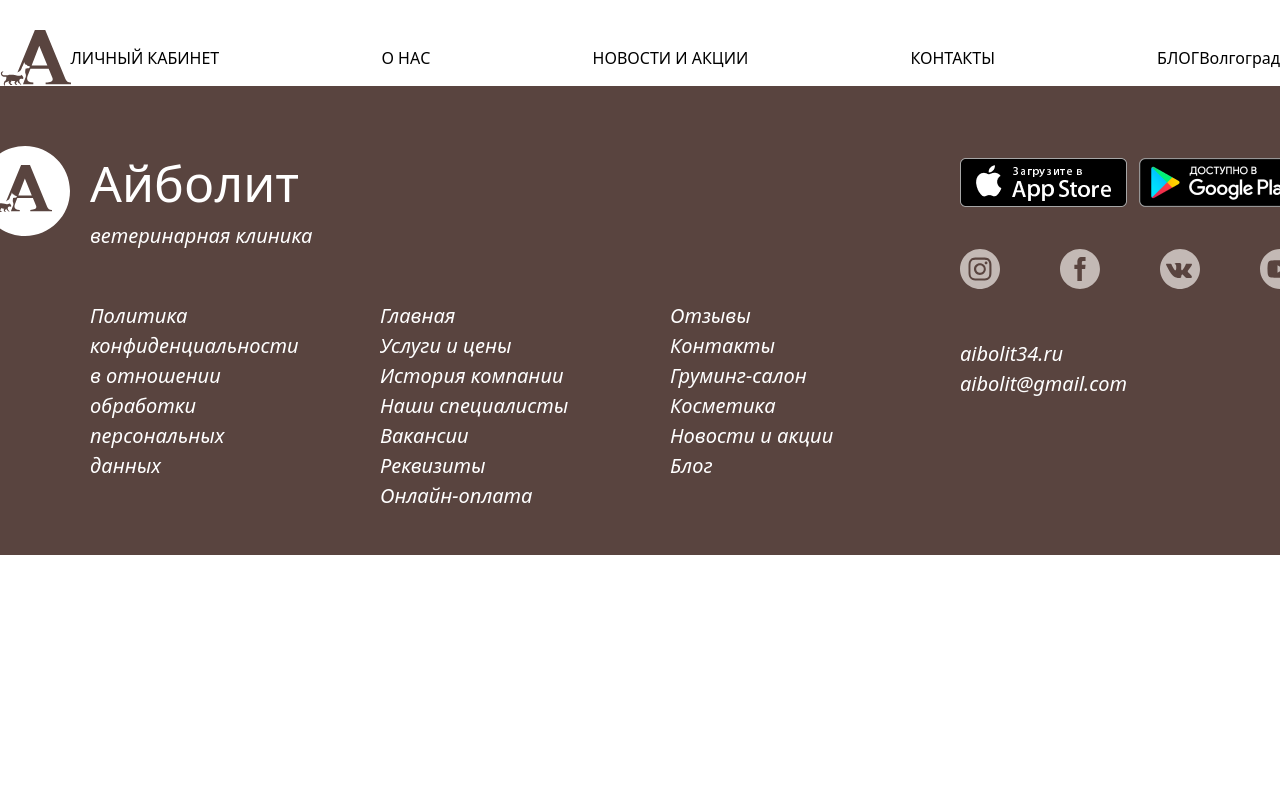
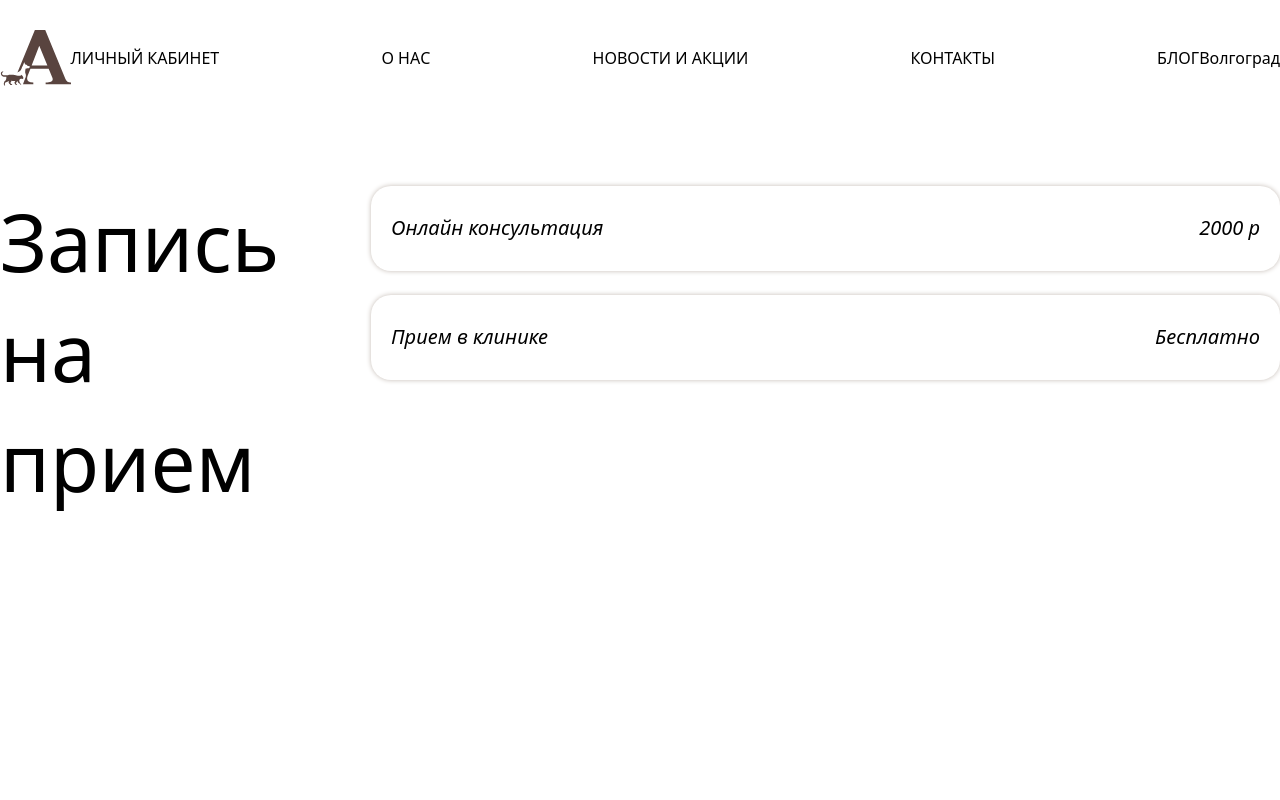
Before and after one commit to denism96/aibolit, a Vue app: page /record in a window 1280 px wide. Shown: the top 800 px of the page. Built offline with nearby package versions, Linux system fonts and the light colour scheme.

Commit message:
Create Record component & setting route

```diff
--- a/src/App.vue
+++ b/src/App.vue
@@ -1,9 +1,21 @@
 <template>
-  <HeaderApp></HeaderApp>
-  <router-view></router-view>
-  <FooterApp></FooterApp>
+  <div class="app-content">
+    <HeaderApp></HeaderApp>
+    <main>
+      <router-view></router-view>
+    </main>
+    <FooterApp></FooterApp>
+  </div>
 </template>
 <script setup>
 import HeaderApp from "./components/HeaderApp.vue";
 import FooterApp from "./components/FooterApp.vue";
 </script>
+<style lang="scss" scoped>
+.app-content {
+  display: flex;
+  flex-direction: column;
+  justify-content: space-between;
+  height: 100vh;
+}
+</style>
--- a/src/components/home_page/MainSection.vue
+++ b/src/components/home_page/MainSection.vue
@@ -19,7 +19,7 @@ const changeTab = (tabName) => {
       <div v-for="tab in tabs" :key="tab.name">
         <h1 v-if="selectedTab === tab.name">{{ tab.label }}</h1>
       </div>
-      <button>Записаться</button>
+      <button><router-link to="/record">Записаться</router-link></button>
       <SocialLink></SocialLink>
     </div>
     <div class="right-content">
--- /dev/null
+++ b/src/components/make_an_appointment/RecordReception.vue
@@ -0,0 +1,55 @@
+<template>
+  <div class="container content">
+    <div class="left-side">
+      <h1>Запись <br />на прием</h1>
+    </div>
+    <div class="right-side">
+      <div class="online">
+        <span>Онлайн консультация</span>
+        <span>2000 р</span>
+      </div>
+      <div class="reception">
+        <span>Прием в клинике</span>
+        <span>Бесплатно</span>
+      </div>
+    </div>
+  </div>
+</template>
+<style lang="scss" scoped>
+@import "/src/assets/styles/main.scss";
+
+.content {
+  display: flex;
+  justify-content: space-between;
+  margin-top: 100px;
+  min-height: 700px;
+}
+
+.left-side {
+  h1 {
+    font-size: 80px;
+    line-height: 110px;
+  }
+}
+.right-side {
+  max-width: 909px;
+  width: 100%;
+
+  div {
+    display: flex;
+    justify-content: space-between;
+    align-items: center;
+    margin-bottom: 24px;
+    cursor: pointer;
+    box-shadow: 0px 0px 5px 0 $brown-lite-color;
+    border-radius: 20px;
+    height: 85px;
+
+    span {
+      padding: 0 20px 0 20px;
+      font-size: 20px;
+      font-style: italic;
+    }
+  }
+}
+</style>
--- a/src/router/routers.js
+++ b/src/router/routers.js
@@ -5,6 +5,7 @@ import AboutUsView from "../views/AboutUsView.vue";
 import NewsView from "../views/NewsView.vue";
 import ContactsView from "../views/ContactsView.vue";
 import BlogView from "../views/BlogView.vue";
+import RecordReception from "../components/make_an_appointment/RecordReception.vue";
 
 export const router = createRouter({
   routes: [
@@ -38,6 +39,11 @@ export const router = createRouter({
       path: "/blog",
       component: BlogView,
     },
+    {
+      name: "record",
+      path: "/record",
+      component: RecordReception,
+    },
   ],
   history: createWebHistory(),
 });
```
